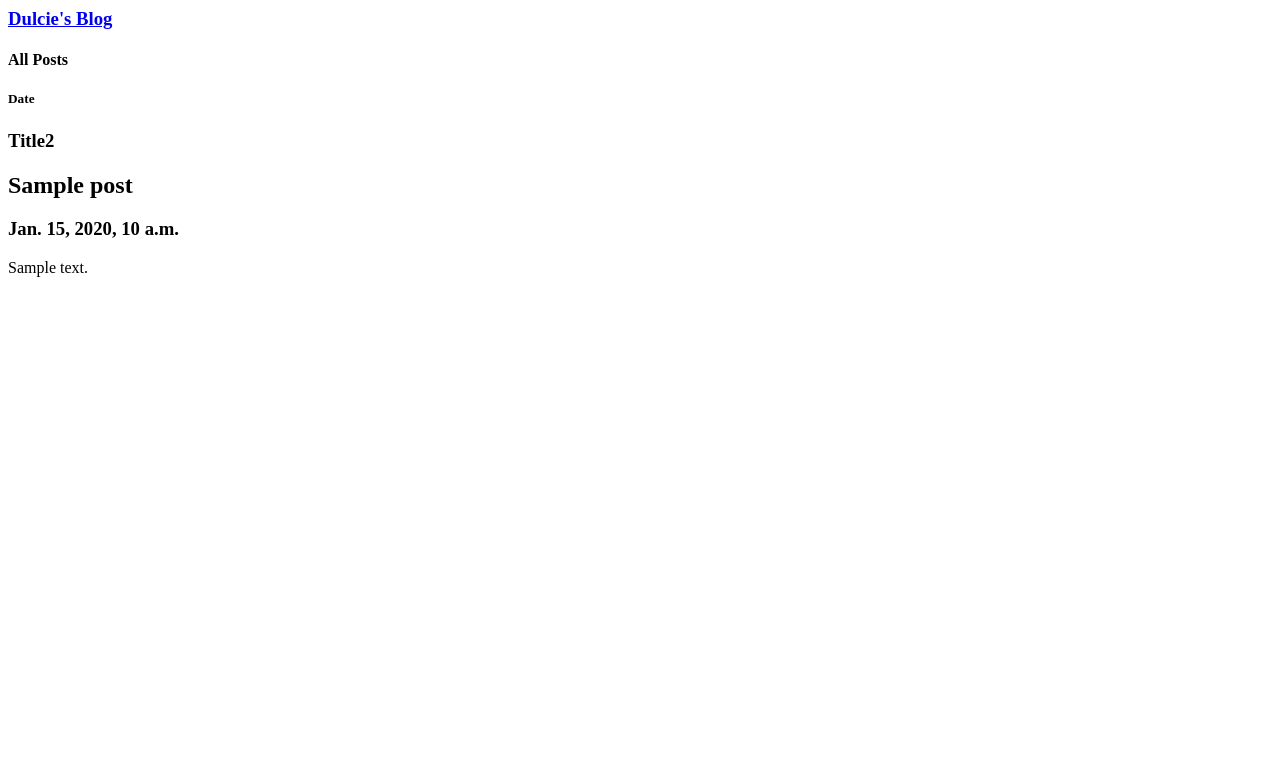
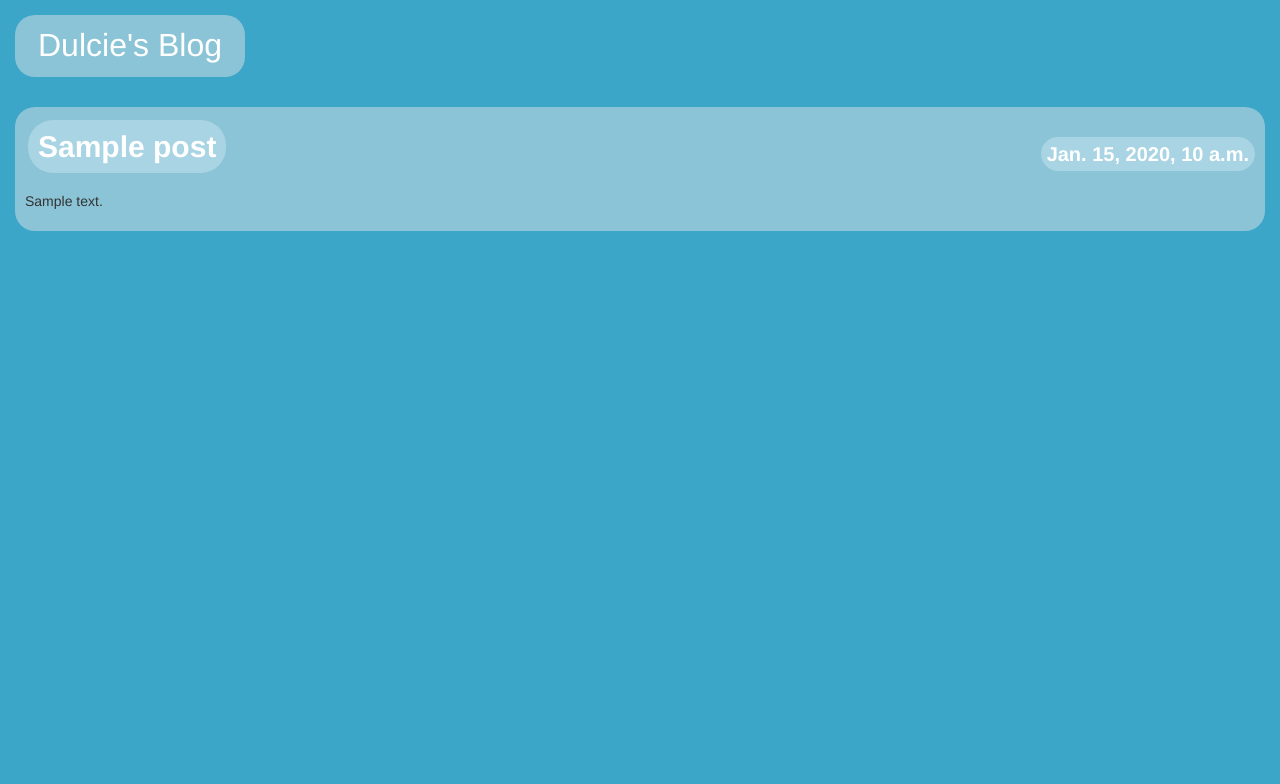
Before and after one commit to frogwoo/django-blog, a Django app: template blog/templates/blog/post_list.html in a window 1280 px wide. Shown: the top 784 px of the page. Run offline with Django 3.2, Linux system fonts and the light colour scheme; the template is opened without the code that fills it: values that come from a table or form of the project are taken from there, others are empty; tables that the repository leaves empty hold one stand-in row (values such as "Sample post"); some libraries are stand-ins or nearby versions.

Commit message:
Added CSS

```diff
--- /dev/null
+++ b/blog/static/css/blog.css
@@ -0,0 +1,67 @@
+body {
+	background-color: #3CA6C9;
+}
+.header{
+    background-color: #8BC4D6;
+    border-radius: 20px;
+    margin: 15px;
+    padding:8px;
+    display: inline-block;
+}
+
+.header a:hover {
+	font-weight: bold;
+	text-decoration: none;
+}
+.main-header a{
+	font-size: 32;
+	padding-top: -2px;
+	float:left;
+	color: #FFFFFF;
+}
+
+
+.main {
+	clear:both;
+}
+
+.post {
+	background-color: #8BC4D6;
+    border-radius: 20px;
+    margin: 15px;
+    padding:10px;
+}
+
+.post .post-title {
+	background-color: #A8D4E3;
+	display:inline-block;
+	margin: 3px;
+	padding: 10px;
+	border-radius: 25px;
+
+	font-weight: bold;
+	color: #ffffff;
+
+	float:left;
+}
+
+.post .post-date {
+	font-weight: bold;
+	color: #ffffff;
+	float: right;
+	font-size: 20;
+	padding: 6px;
+
+	background-color: #A8D4E3;
+	border-radius: 25px;
+}
+
+.post .post-text {
+	clear: both;
+
+	color: #FFFFFF;
+}
+
+.post .post-text p {
+	color: #FFFFFF;
+}
--- a/blog/templates/blog/post_list.html
+++ b/blog/templates/blog/post_list.html
@@ -1,27 +1,32 @@
+{% load staticfiles %}
 <html>
 
 	<head>
+		<link rel="stylesheet" href="//maxcdn.bootstrapcdn.com/bootstrap/3.2.0/css/bootstrap.min.css">
+		<link rel="stylesheet" href="//maxcdn.bootstrapcdn.com/bootstrap/3.2.0/css/bootstrap-theme.min.css">
+		<link rel="stylesheet" href="{% static 'css/blog.css' %}">
 		<title>Dulcie's Blog</title>
 	</head>
 
 	<body>
+		<div class='header'>
+			<div class='container-fluid'>
+				<div class='text-left'>
+						<div class="main-header">
+							<a href='http://127.0.0.1:8000/'>
+								Dulcie's Blog
+							</a>
+						</div>
+				</div>
+			</div>
+		</div>
+		<div class='main'>
 
-		<div class='header'>
-			<a href='http://127.0.0.1:8000/'>
-				<h3> Dulcie's Blog </h3>
-			</a>
-
-			<h4> All Posts </h4>
-		</div>
-
-		<div class='main'>
-			<h5>Date</h5>
-			<h3>Title2</h3>
 			{% for post in posts %}
 				<div class="post">
-					<h2>{{ post.title}}</h2>
-					<h3>{{ post.published_date}}</h3>
-    				<p>{{ post.text | linebreaks}}</p>
+					<h2 class="post-title">{{ post.title}}</h2>
+					<h3 class="post-date">{{ post.published_date}}</h3>
+    				<p class="post-text">{{ post.text | linebreaks}}</p>
     			</div>
 			{% endfor %}
 		</div>
--- a/blog/urls.py
+++ b/blog/urls.py
@@ -2,5 +2,5 @@ from django.conf.urls import url
 from . import views
 
 urlpatterns = [
-	url(r'^$', views.post_list, name='post_list2')
+	url(r'^$', views.post_list, name='post_list')
 ]
```
